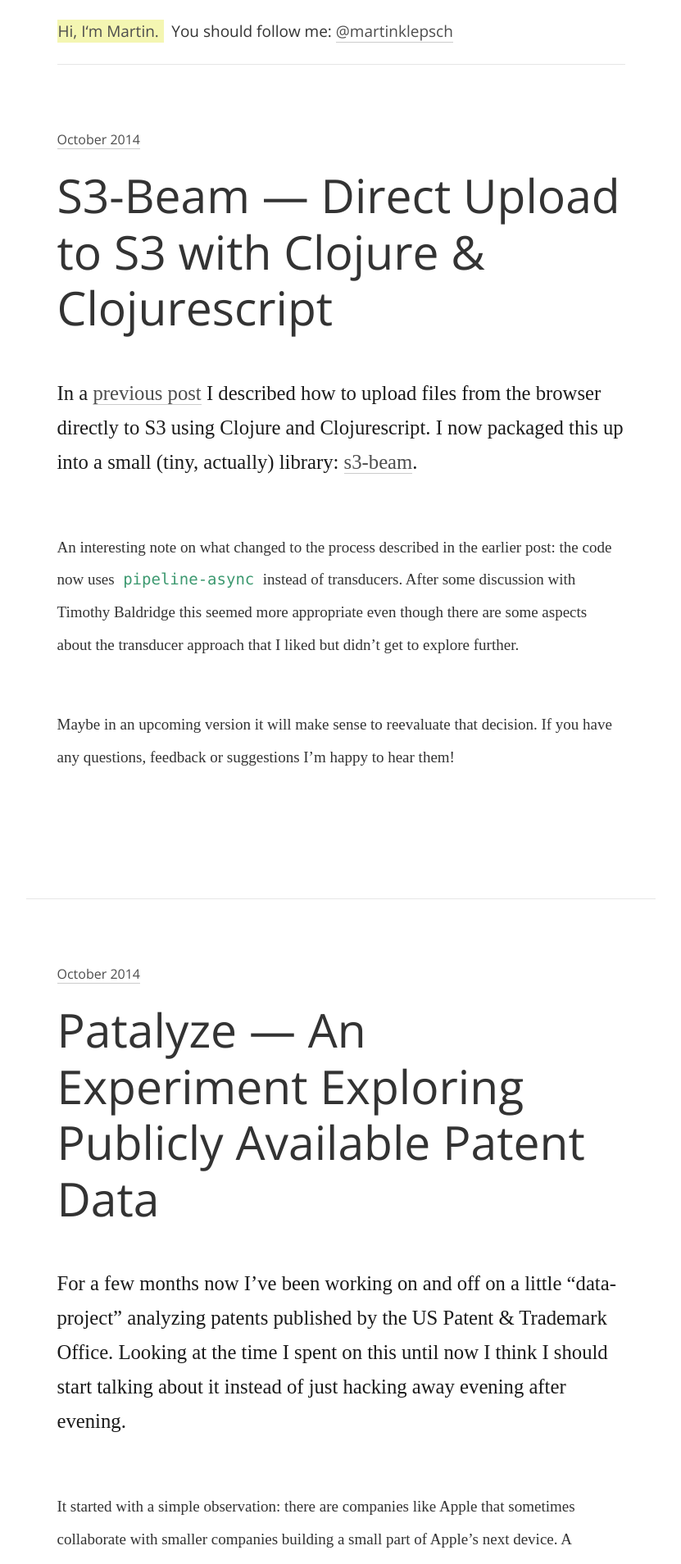
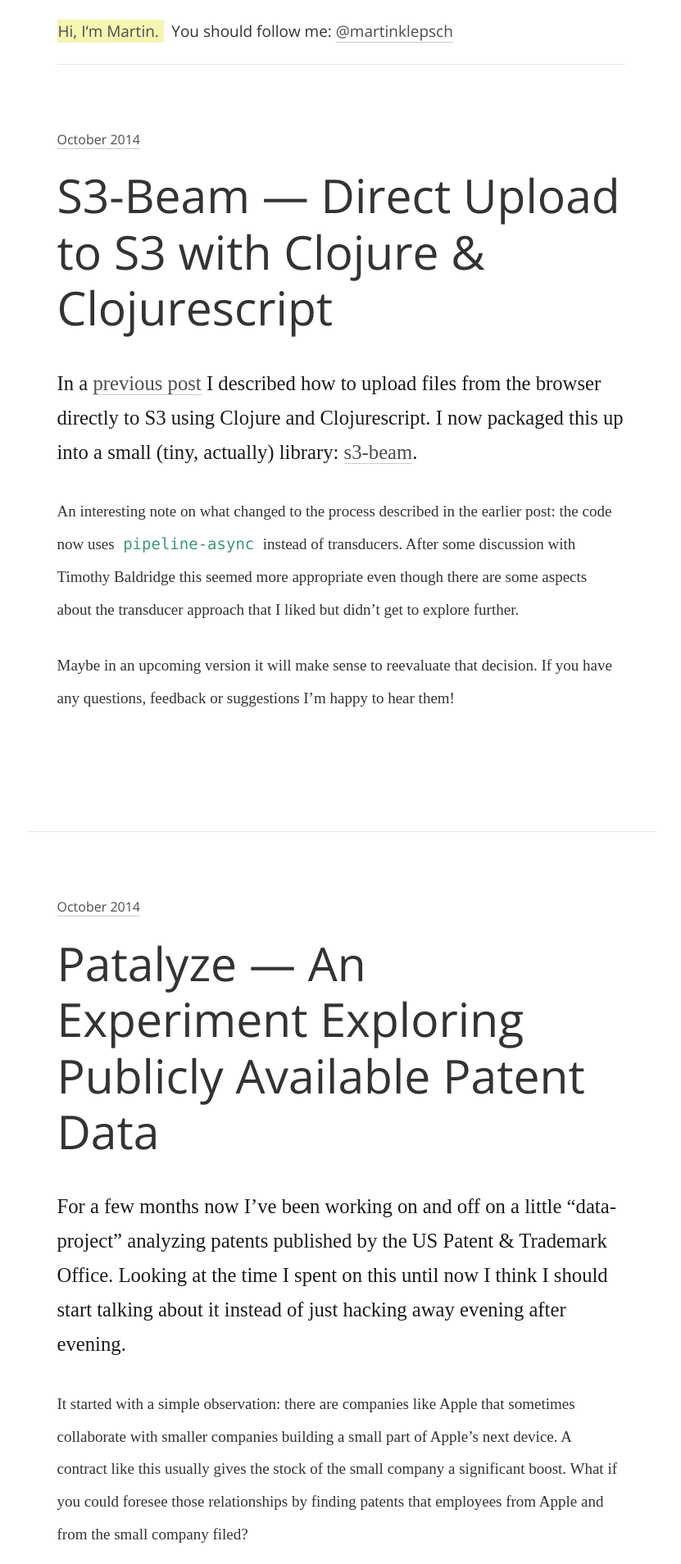
Before and after one commit to martinklepsch/martinklepsch.org, a Jekyll site: the page built from index.html, in a window 1280 px wide. Shown: the top 1908 px of the page at 82% size, without its empty margins (224-1055 px from the left). Built offline with Jekyll 4.4.1, drawn with Linux system fonts in a browser that asks for light colours; a script that is not in the unit is left out; the list of posts is cut into pages by our own code.

Commit message:
remove space between paragraphs, style aside, h3

```diff
--- a/stylesheets/martinklepschorg-v2.sass
+++ b/stylesheets/martinklepschorg-v2.sass
@@ -32,6 +32,9 @@
 h1,blockquote,aside,.awesome
   // NOTE Source Sans Pro might also be an option
   font-family: 'Open Sans', sans-serif
+aside
+  color: lighten($dark, 30%)
+
 
 #pagination
   text-align: center
@@ -58,6 +61,10 @@
 h2
   margin-top: 2em
   font-size: 1.2em
+  font-weight: bold
+
+h3
+  margin-top: 1em
   font-weight: bold
 
 code
@@ -184,6 +191,7 @@
   padding: 2em 20px 4em
   section > p:nth-child(1)
     color: $strong
+    padding-top: 1.5em
     font-size: 1.3em
     line-height: 1.7em
   section
@@ -233,7 +241,7 @@
 
 section > p, ul, ol,
 aside, pre, blockquote
-  padding: 2em 0 1em 0
+  padding: 1em 0 .5em 0
 
 figure
   padding-left: 0
```
